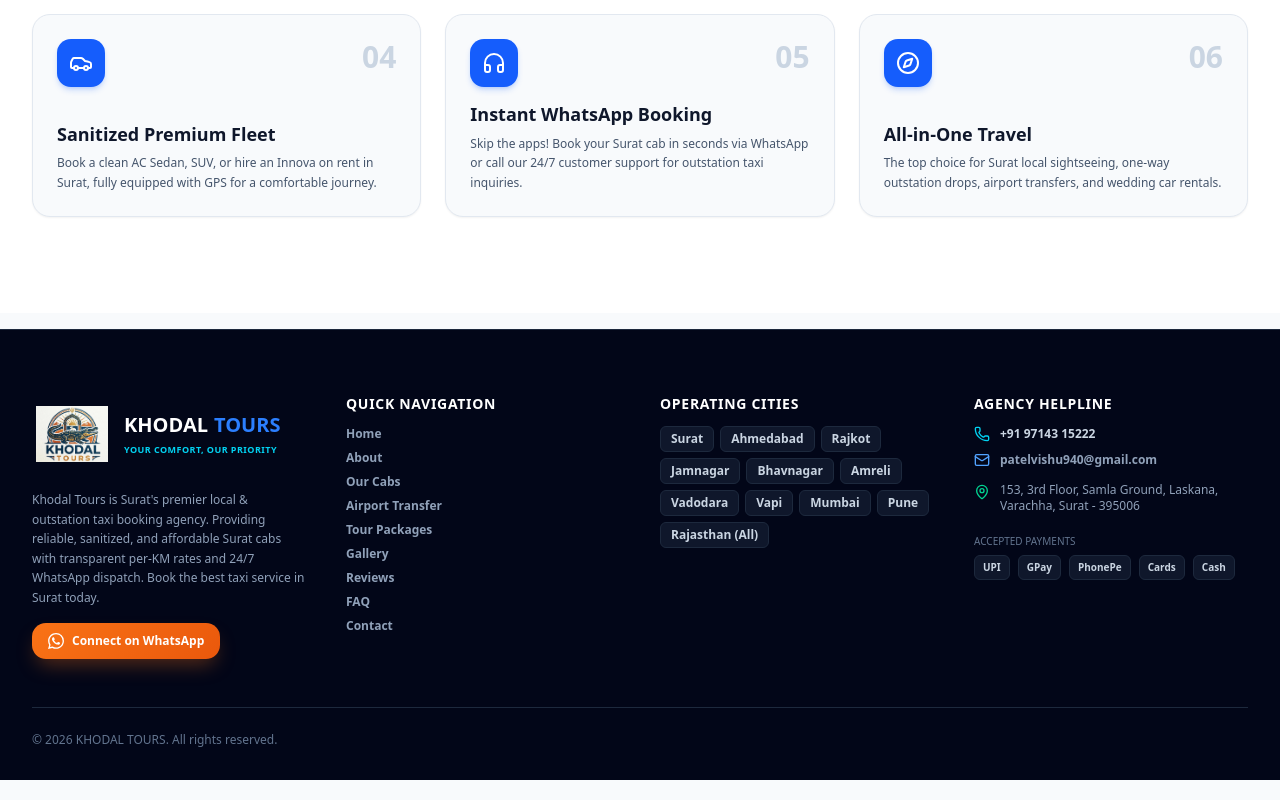
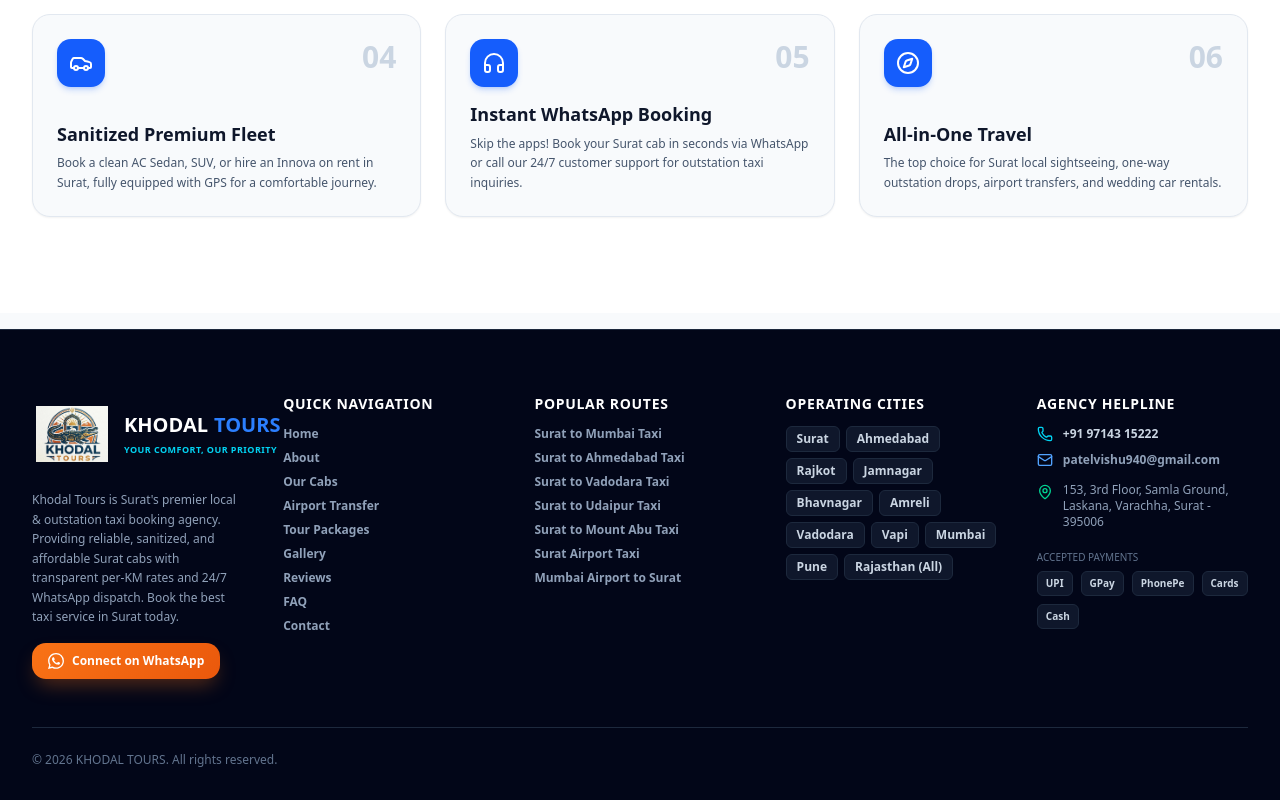
Before and after one commit to Syyedrehanhanfi/textibooking, a Next.js app: page /about in a window 1280 px wide. Shown: the part 1509-2309 px from the top of the page. Built offline with nearby package versions, Linux system fonts and the light colour scheme.

Commit message:
feat(seo): finalize production SEO optimization for Khodal Tours

```diff
--- a/src/app/[slug]/page.tsx
+++ b/src/app/[slug]/page.tsx
@@ -32,6 +32,20 @@
       siteName: AGENCY_CONFIG.name,
       locale: 'en_IN',
       type: 'website',
+      images: [
+        {
+          url: '/about/main.jpg',
+          width: 1200,
+          height: 630,
+          alt: `${route.h1} | ${AGENCY_CONFIG.name}`,
+        },
+      ],
+    },
+    twitter: {
+      card: 'summary_large_image',
+      title: route.title,
+      description: route.description,
+      images: ['/about/main.jpg'],
     },
   };
 }
--- a/src/app/page.tsx
+++ b/src/app/page.tsx
@@ -24,26 +24,42 @@
     "mainEntity": [
       {
         "@type": "Question",
-        "name": "Do you provide airport pickup and drop services?",
+        "name": "What is the outstation taxi fare from Surat?",
         "acceptedAnswer": {
           "@type": "Answer",
-          "text": "Yes. We offer 24×7 airport pickup and drop services with real-time flight tracking, meet & greet assistance, and on-time pickups."
+          "text": "Outstation taxi fares from Surat start at highly affordable rates depending on the vehicle type (Sedan, SUV, or Innova). We offer clear per-km pricing with no hidden return fare tricks."
         }
       },
       {
         "@type": "Question",
-        "name": "Are there any hidden charges or extra fees?",
+        "name": "Are there any hidden charges in your Surat cab booking?",
         "acceptedAnswer": {
           "@type": "Answer",
-          "text": "No. We follow transparent pricing with no hidden charges. Toll, parking, or driver allowance (if applicable) will be clearly communicated before confirmation."
+          "text": "No. We offer 100% transparent pricing for every Surat cab booking. Tolls and parking are communicated upfront, ensuring you never face unexpected fees."
         }
       },
       {
         "@type": "Question",
-        "name": "Which cities and airports do you serve?",
+        "name": "How can I book a taxi from Surat to Mumbai airport?",
         "acceptedAnswer": {
           "@type": "Answer",
-          "text": "We provide taxi services across Gujarat, Rajasthan, Maharashtra, and nearby destinations, including airport transfers to Ahmedabad, Surat, Vadodara, Rajkot, Mumbai, Udaipur, and Jaipur Airports."
+          "text": "You can book a taxi from Surat to Mumbai airport instantly via our WhatsApp number or by calling our 24/7 customer support. We guarantee on-time pickup."
+        }
+      },
+      {
+        "@type": "Question",
+        "name": "Is Innova Crysta available for rent in Surat?",
+        "acceptedAnswer": {
+          "@type": "Answer",
+          "text": "Yes. We offer premium AC Innova Crysta and SUV cabs on rent in Surat for family trips, outstation tours, and corporate travel."
+        }
+      },
+      {
+        "@type": "Question",
+        "name": "Do you provide one-way cab service from Surat?",
+        "acceptedAnswer": {
+          "@type": "Answer",
+          "text": "Yes. We provide affordable one-way cab services from Surat to destinations like Ahmedabad, Vadodara, Mumbai, and Statue of Unity."
         }
       }
     ]
--- a/src/components/Footer.tsx
+++ b/src/components/Footer.tsx
@@ -7,12 +7,22 @@
 import { sendGeneralInquiryWhatsApp } from "@/utils/whatsapp";
 import { AGENCY_CONFIG } from "@/config/config";
 
+const POPULAR_ROUTES = [
+  { label: "Surat to Mumbai Taxi", href: "/surat-to-mumbai-taxi" },
+  { label: "Surat to Ahmedabad Taxi", href: "/surat-to-ahmedabad-taxi" },
+  { label: "Surat to Vadodara Taxi", href: "/surat-to-vadodara-taxi" },
+  { label: "Surat to Udaipur Taxi", href: "/surat-to-udaipur-taxi" },
+  { label: "Surat to Mount Abu Taxi", href: "/surat-to-mount-abu-taxi" },
+  { label: "Surat Airport Taxi", href: "/surat-airport-taxi" },
+  { label: "Mumbai Airport to Surat", href: "/mumbai-airport-to-surat-taxi" },
+];
+
 export default function Footer() {
   return (
     <footer id="contact" className="bg-slate-950 text-slate-300 pt-16 pb-8 border-t border-slate-800 relative overflow-hidden">
       <div className="max-w-7xl mx-auto px-4 sm:px-6 lg:px-8">
 
-        <div className="grid grid-cols-1 md:grid-cols-2 lg:grid-cols-4 gap-10 pb-12 border-b border-slate-800">
+        <div className="grid grid-cols-1 md:grid-cols-2 lg:grid-cols-5 gap-10 pb-12 border-b border-slate-800">
 
           {/* Brand Info with Official KHODAL TOURS Logo */}
           <div className="space-y-4">
@@ -85,6 +95,20 @@
             </ul>
           </div>
 
+          {/* Popular Routes */}
+          <div className="space-y-3">
+            <h4 className="text-sm font-bold text-white uppercase tracking-wider">Popular Routes</h4>
+            <ul className="space-y-2 text-xs font-semibold text-slate-400">
+              {POPULAR_ROUTES.map((route, idx) => (
+                <li key={idx}>
+                  <Link href={route.href} className="hover:text-cyan-400 transition-colors">
+                    {route.label}
+                  </Link>
+                </li>
+              ))}
+            </ul>
+          </div>
+
           {/* Operating Cities */}
           <div className="space-y-3">
             <h4 className="text-sm font-bold text-white uppercase tracking-wider">Operating Cities</h4>
```
